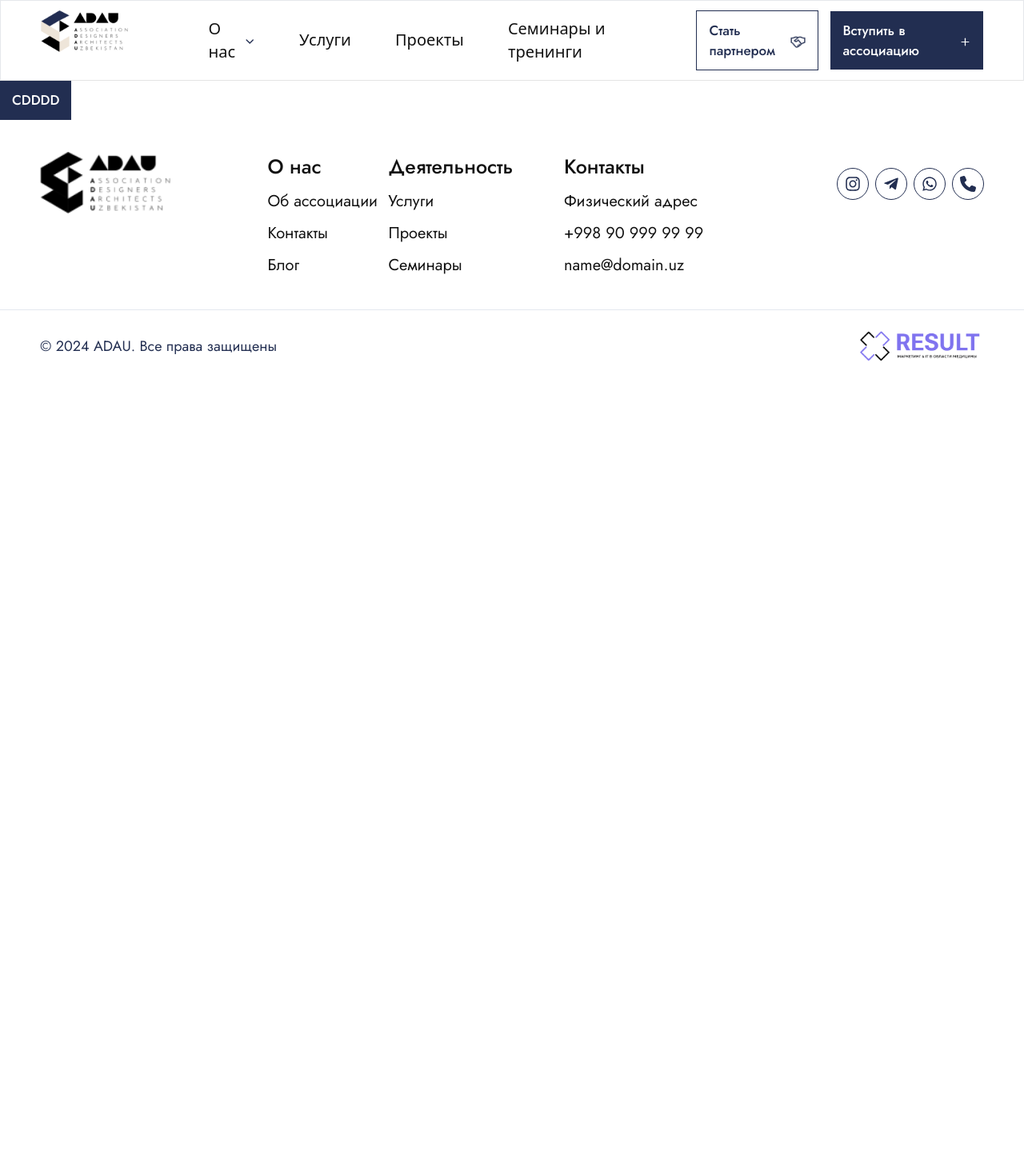
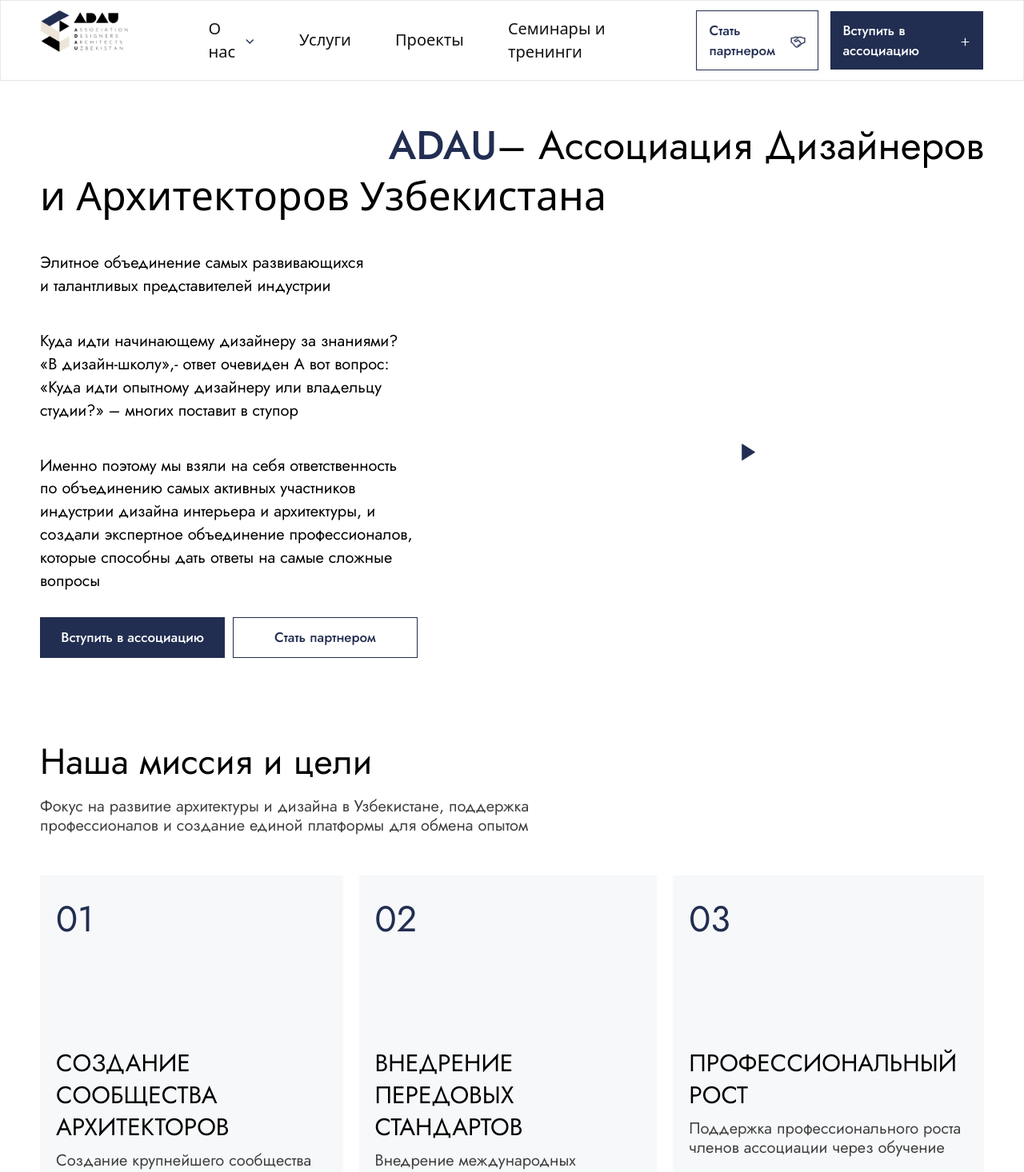
Before and after one commit to tarpeeton/adau-front, a Next.js app: page /about in a window 1280 px wide. Shown: the top 1466 px of the page at 80% size. Before the commit the page ends 800 px from the top, so only its background shows below. Built offline with nearby package versions, Linux system fonts and the light colour scheme; no server answers.

Commit message:
#about    mission + video

```diff
--- /dev/null
+++ b/components/About/Mission.tsx
@@ -0,0 +1,47 @@
+import { FC } from 'react'
+
+
+
+const MissionData = [
+    { number: '01', title: 'Создание сообщества архитекторов', description: 'Создание крупнейшего сообщества архитекторов и дизайнеров в стране' },
+    { number: '02', title: 'Внедрение передовых стандартов', description: 'Внедрение международных стандартов в сфере архитектуры и дизайна' },
+    { number: '03', title: `профессиональный\nрост`, description: 'Поддержка профессионального роста членов ассоциации через обучение' },
+]
+
+
+
+
+const Misson: FC = () => {
+    return (
+        <div className='mt-[80px] 2xl:mt-[100px] px-[16px] 2xl:px-[50px] 4xl:px-[240px]'>
+            {/* TITLE */}
+            <div>
+                <p className='text-[26px] leading-[32px] 2xl:text-[45px] 2xl:leading-[59px] text-[#000000] font-jost'>Наша миссия и цели</p>
+                <p className='text-[15px] leading-[18px] 2xl:text-[20px] 2xl:leading-[24px] mt-[12px] text-[#414141] font-jost 2xl:mt-[15px]'>Фокус на развитие архитектуры и дизайна в Узбекистане, поддержка <br className='hidden 2xl:block' /> профессионалов и создание единой платформы для обмена опытом</p>
+            </div>
+            {/* CARD */}
+            <div className='flex flex-col 2xl:flex-row mt-[20px] 2xl:mt-[50px] gap-[20px]'>
+                {MissionData.map((item, index) => (
+                    <div key={index} className='py-[25px] px-[20px] p-[30px] flex flex-col justify-between bg-[#F7F8FA] 2xl:h-[380px]'>
+                        {/* NUMBER */}
+                        <div>
+                            <p className='text-[26px] leading-[32px] 2xl:text-[45px] 2xl:leading-[59px] text-[#222E51] font-jost'>{item.number}</p>
+                        </div>
+                        {/* INFO */}
+                        <div className='mt-[40px] 2xl:mt-0  2xl:h-[140px]'>
+                            {item.title.split('\n').map((line, lineIndex) => (
+                                <p key={lineIndex} className="text-[22px] leading-[29px] uppercase 2xl:text-[30px] 2xl:leading-[40px] font-jost ">
+                                    {line}
+                                </p>
+                            ))}
+                            <p className='text-[15px] leading-[18px] 2xl:text-[20px] 2xl:leading-[24px] font-jost text-[#414141] mt-[8px] 2xl:mt-[10px]'>{item.description}</p>
+                        </div>
+                    </div>
+                ))}
+
+            </div>
+        </div>
+    )
+}
+
+export default Misson
--- /dev/null
+++ b/components/About/Video.tsx
@@ -0,0 +1,105 @@
+"use client"
+import {FC , useState , useEffect} from 'react';
+import ReactPlayer from 'react-player'
+
+// ICON
+import { IoIosPlay } from "react-icons/io"
+// DEFAULT VIDEO
+const video = 'https://youtu.be/TlMUknHQYLU?si=iJivAS3Vd9ygABzt'
+
+const Video: FC = () => {
+
+  const [isClient, setIsClient] = useState(false)
+  const [isPlaying, setIsPlaying] = useState(false)
+
+  // Ensure this code runs only on the client side
+  useEffect(() => {
+      setIsClient(true)
+  }, [])
+
+
+
+
+  return (
+    <div className='mt-[20px] 2xl:mt-[50px] px-[20px] 4xl:px-[240px] 2xl:px-[50px]'>
+            <div className='flex flex-col '>
+                <div className='2xl:flex 2xl:justify-end'>
+                    <h1 className='text-[26px] font-normal  2xl:text-[50px] 2xl:leading-[62px]  font-jost leading-[32px]'>
+                        <span className='text-[#222E51] font-medium'>ADAU</span>
+                        – Ассоциация Дизайнеров <div className='2xl:hidden'>и Архитекторов <br /> Узбекистана</div>
+                    </h1>
+                </div>
+                <p className=' hidden 2xl:block  2xl:text-[50px] 2xl:leading-[62px]'>
+                    и Архитекторов Узбекистана
+                </p>
+                <div className='flex flex-col 2xl:flex-row mt-[20px] 2xl:mt-[40px] 2xl:justify-between'>
+                  <div className='relative  w-full 2xl:w-[50%] h-[220px] 2xl:h-[500px] 4xl:h-[564px] 4xl:w-[60%]'>
+                    {isClient && (
+                      <ReactPlayer
+                      url={video}
+                      playing={isPlaying}
+                      controls={true}
+                      width="100%"
+                      height="100%"
+                      light={true} // Show thumbnail before playing
+                      playIcon={
+                          <div className=" inset-0 flex items-center justify-center  bg-opacity-50 cursor-pointer 2xl:h-[500px] h-[210px]">
+                              <div className=' playButtonPulse rounded-full w-[90px] h-[90px] flex items-center justify-center border border-white'>
+                                  <button className=" playButtonPulse rounded-full bg-white  w-[65px] h-[65px] flex items-center justify-center text-center">
+                                      <IoIosPlay className='text-[#222E51]' size={29} />
+                                  </button>
+                              </div>
+
+                          </div>
+                      }
+                      onClickPreview={() => setIsPlaying(true)} // Start playing after clicking on the thumbnail
+                      pip={true}
+                  />
+                    )}
+
+                  </div>
+
+
+                    <div className='flex flex-col 2xl:order-[-1] 2xl:w-[40%] 2xl:justify-between 4xl:w-[30%]'>
+                        <p className='  mt-[20px] 2xl:mt-0 text-[15px] leading-[18px] 2xl:text-[20px] 2xl:leading-[28.9px] font-jost'>
+                            Элитное объединение самых развивающихся и талантливых представителей индустрии
+                        </p>
+                        <p className=' mt-[20px] 2xl:mt-[40px] text-[15px] leading-[18px] 2xl:text-[20px] 2xl:leading-[28.9px] font-jost'>
+
+                            Куда идти начинающему дизайнеру за знаниями? «В дизайн-школу»,- ответ очевиден А вот вопрос: «Куда идти опытному дизайнеру или владельцу студии?» – многих поставит в ступор
+
+                        </p>
+                        <p className=' mt-[20px] 2xl:mt-[40px] text-[15px] leading-[18px] 2xl:text-[20px] 2xl:leading-[28.9px] font-jost'>
+
+                            Именно поэтому мы взяли на себя ответственность по объединению самых активных участников индустрии дизайна интерьера и архитектуры, и создали экспертное объединение профессионалов, которые способны дать ответы на самые сложные вопросы
+                        </p>
+
+                        <div className='w-full 2xl:w-[100%] justify-between  mt-[25px] 2xl:mt-[30px]  flex flex-row flex-nowrap 2xl:justify-between 4xl:w-full'>
+                            <button className='buttonBlue     w-[54%]   2xl:w-[49%] '>Вступить в ассоциацию</button>
+                            <button className='borderedButton   w-[42%] 2xl:w-[49%] flex items-center justify-center'>Стать партнером</button>
+                        </div>
+
+                    </div>
+
+
+                </div>
+            </div>
+            <style jsx>{`
+        @keyframes pulse {
+          0%, 100% {
+            transform: scale(1);
+          }
+          50% {
+            transform: scale(1.1);
+          }
+        }
+
+        .playButtonPulse {
+          animation: pulse 1.5s infinite ease-in-out;
+        }
+      `}</style>
+        </div>
+  );
+};
+
+export default Video;
--- a/components/About/index.tsx
+++ b/components/About/index.tsx
@@ -1,12 +1,17 @@
-import {FC} from 'react';
+
+import {FC } from 'react';
+import Video from './Video'
+import Misson from './Mission'
 
 
 const About: FC = () => {
+
+
+
   return (
     <div>
-        <button className='buttonBlue'>
-           CDDDD
-        </button>
+      <Video />
+      <Misson />
     </div>
   );
 };
--- a/package.json
+++ b/package.json
@@ -14,6 +14,7 @@
     "react": "19.0.0-rc-02c0e824-20241028",
     "react-dom": "19.0.0-rc-02c0e824-20241028",
     "react-icons": "^5.3.0",
+    "react-player": "^2.16.0",
     "swiper": "^11.1.14"
   },
   "devDependencies": {
```
Also changed, not shown: 1 other file (tests, documents, lock files or other folders).
